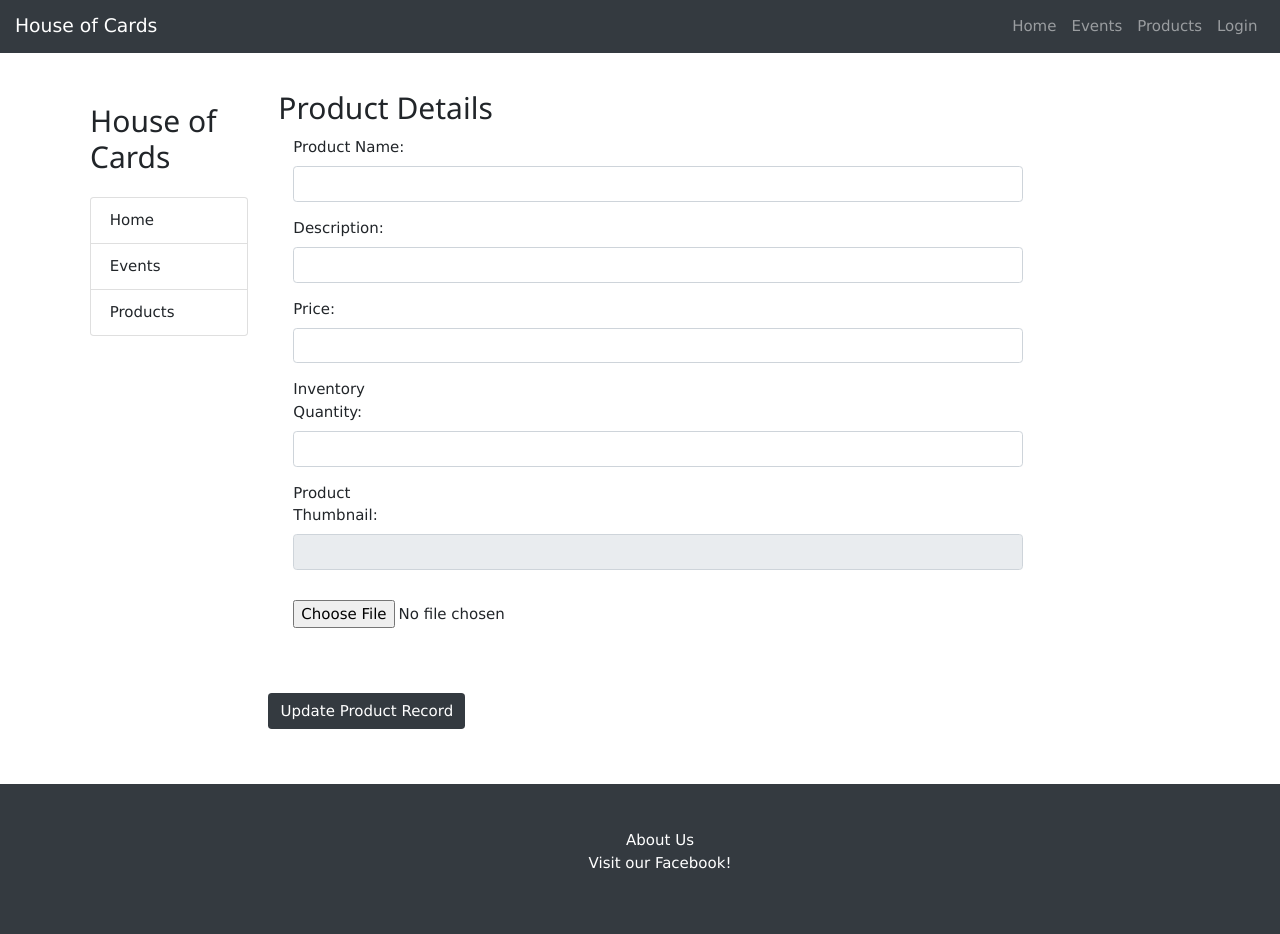
After one commit to mupetmower/HouseOfCards, a Spring app: template src/main/resources/templates/topproductform.html in a window 1280 px wide. The commit adds this page. Run offline with Thymeleaf, Linux system fonts and the light colour scheme; the template is opened without the code that fills it, so the values that code supplies are empty; some of the project's set-up classes (security, data sources, template engines, error pages and the like) are left out, and stand-ins take their place; some libraries are stand-ins or nearby versions.

Commit message:
Top Products

```diff
--- a/src/main/resources/templates/fragments/header.html
+++ b/src/main/resources/templates/fragments/header.html
@@ -54,6 +54,7 @@
           					Admin
         				</a>
                     	<div class="dropdown-menu" aria-labelledby="navbarDropdown">
+                    	<a class="dropdown-item" href="#" th:href="@{/admin/topproducts}">Manage Top Products</a>
                     		<a class="dropdown-item" href="#" th:href="@{/admin/report/new}">Reports</a>
                     		<a class="dropdown-item" href="#" th:href="@{/admin/users/all}">Manage Users</a>
                     	</div>
--- /dev/null
+++ b/src/main/resources/templates/topproductform.html
@@ -0,0 +1,191 @@
+<!DOCTYPE html>
+<html xmlns:th="http://www.thymeleaf.org">
+<head lang="en">
+
+    <title>Edit Product</title>
+
+    <!--/*/ <th:block th:include="fragments/headincludes :: head"></th:block> /*/-->
+
+    <link href="../static/css/products.css" th:href="@{/css/products.css}" rel="stylesheet" media="screen"/>
+
+</head>
+<body>
+<div class="container">
+    <!--/*/ <th:block th:include="fragments/header :: header"></th:block> /*/-->
+
+    <div class="row">
+    	<div class="col-lg-2">
+        	<leftnav><!--/*/ <th:block th:include="fragments/leftnav :: leftnav"></th:block> /*/--></leftnav>
+        </div>
+
+ 	<div class="col-lg-10">
+    <h2>Product Details</h2>
+
+        <form class="form-horizontal" th:object="${product}" th:action="@{/product}" method="post" enctype="multipart/form-data">
+
+            <!-- <div class="form-group">
+                <label class="col-sm-2 control-label">Product Id:</label>
+                <div class="col-sm-10">
+                    <input type="text" class="form-control" th:field="*{pkProductId}"/>
+                </div>
+            </div> -->
+
+
+            <div class="form-group">
+                <label class="col-sm-2 control-label">Product Name:</label>
+                <div class="col-sm-10">
+                    <input type="text" class="form-control" th:field="*{productName}"/>
+                </div>
+            </div>
+            <div class="form-group">
+                <label class="col-sm-2 control-label">Description:</label>
+                <div class="col-sm-10">
+                    <input type="text" class="form-control" th:field="*{productDescription}"/>
+                </div>
+            </div>
+            <div class="form-group">
+                <label class="col-sm-2 control-label">Price:</label>
+                <div class="col-sm-10">
+                    <input type="text" class="form-control" th:field="*{price}"/>
+                </div>
+            </div>
+            <div class="form-group">
+                <label class="col-sm-2 control-label">Inventory Quantity:</label>
+                <div class="col-sm-10">
+                    <input type="text" class="form-control" th:field="*{inventoryQuantity}"/>
+                </div>
+            </div>
+            <div class="form-group">
+                <label class="col-sm-2 control-label">Product Thumbnail:</label>
+                <div class="col-sm-10">
+                    <input type="text" class="form-control" id="thumbnailUri" name ="thumbnailUri" th:value="*{thumbnailUri}" readonly="true" />
+
+                    <img class="editform-img" id="thumbnailImg" th:src="@{__*{thumbnailUri}__}">
+
+                    <br>
+                    <input type="file" id="thumbnailFileChooser" name="thumbnailFileChooser" accept="image/*" >
+                    <script>
+                    	$('#thumbnailFileChooser').change(function(e){
+                    		if (this.files && this.files[0]) {
+                    			var reader = new FileReader();
+                    			$('#thumbnailUri').attr('value', "/images/products/productimages/" + e.target.files[0].name);
+                			    reader.onload = function(ev) {
+                			        $('#thumbnailImg').attr('src', ev.target.result);
+                    			}
+                			    reader.readAsDataURL(this.files[0]);
+                    		}
+                    	});
+                    </script>
+                </div>
+            </div>
+
+            <br>
+            <br>
+
+
+
+
+            <!-- Show all other images -----not implementing this!!!! -->
+
+            <!-- <h3>All Images</h3>
+
+            <div th:each="productImage : *{productimages}">
+            <br>
+	            <div class="form-group">
+	                <label class="col-sm-2 control-label">Other Image Uri:</label>
+	                <div class="col-sm-6">
+	                    <input type="text" class="form-control" id="${'imageUri' + productImage.index}" name="fileUris[]" th:value="${productImage.imageUri}"/>
+
+
+	                    <img class="editform-img" th:src="@{__${productImage.imageUri}__}" id="${'otherImage' + productImage.index}">
+
+	                    <br>
+	                    <input type="file" id="${'imageFileChooser' + productImage.index}" name="files[]" accept="image/*" >
+	                    <script>
+	                    $('${\'#imageFileChooser\' + productImage.index}').change(function(e){
+                    		if (this.files && this.files[0]) {
+                    			var reader = new FileReader();
+                    			$('${\'#imageUri\' + productImage.index}').attr('value', "/images/products/productimages/" + e.target.files[0].name);
+                			    reader.onload = function(ev) {
+                			        $('${\'#otherImage\' + productImage.index}').attr('src', ev.target.result);
+                    			}
+
+                    		}
+                    	});
+	                    </script>
+	                </div>
+	            </div>
+
+	            <div class="form-group">
+	                <label class="col-sm-2 control-label">Other Image View Name:</label>
+	                <div class="col-sm-10">
+	                    <input type="text" class="form-control" id="otherImageViewName" name="names[]" th:value="${productImage.viewName}" />
+	                </div>
+	            </div>
+
+            <hr>
+
+            </div> -->
+            <!-- End of th:each image in productimages -->
+
+
+
+
+
+            <!-- Add more images ----- not implementing this!!!! -->
+
+
+            <!-- Extra user-added images -->
+            <!-- <div id="userAddedImages">
+
+            </div>
+            <script id="userAddedImagesScript">
+	        	var imgFormNum = 0;
+            </script>
+
+            <br>
+            <br> -->
+
+            <!--
+            <div class="form-group">
+                <div class="col-sm-10">
+					<button type="button" id="addAnotherImage" onclick="addImageForm()" class="btn btn-sm bg-dark text-white">Add Another Image</button>
+                </div>
+                <script>
+
+                	function addImageForm() {
+                		imgFormNum = imgFormNum + 1;
+
+                    	$('#userAddedImages').append("<br><div class=\"form-group\"><label class=\"col-sm-2 control-label\">Other Image Uri:</label><div class=\"col-sm-6\"><input type=\"text\" class=\"form-control\" id=\"${'otherUserImageUri' + imgFormNum}\" name=\"fileUris[]\"/><img class=\"editform-img\" id=\"${'otherUserImage' + imgFormNum}\"><br><input type=\"file\" id=\"${'otherUserImageFileChooser' + imgFormNum}\" accept=\"image/*\" name=\"files[]\" ></div></div><div class=\"form-group\"><label class=\"col-sm-2 control-label\">Other Image View Name:</label><div class=\"col-sm-10\"><input type=\"text\" class=\"form-control\" id=\"otherUserImageViewName\" name=\"names[]\" th:value=\"${productImage.viewName}\" /></div></div><hr>");
+                    	s = "$('#otherUserImageFileChooser' + '${imgFormNum}').change(function(e){if (this.files && this.files[0]) {var reader = new FileReader(); $('#otherUserImageUri' + imgFormNum).attr('value', \"/images/products/productimages/\" + e.target.files[0].name); reader.onload = function(ev) { $('#otherUserImage' + imgFormNum).attr('src', ev.target.result);} } });";
+
+                    	var newScript   = document.createElement("script");
+                    	newScript.type  = "text/javascript";
+                    	newScript.text  = s
+                    	document.body.appendChild(newScript);
+
+                    }
+               </script>
+
+            </div> -->
+
+
+
+
+            <div class="row">
+                <button type="submit" class="btn btn-default bg-dark text-white">Update Product Record</button>
+            </div>
+        </form>
+    </div>
+</div>
+</div>
+<br>
+<br>
+
+<!-- Footer -->
+    <footer class="py-5 bg-dark">
+		<!--/*/ <th:block th:include="fragments/footer :: footer"></th:block> /*/-->
+    </footer>
+
+</body>
+</html>
```
Also changed, not shown: src/main/java/com/houseofcards/controllers/TopProductsController.java (+45 -2 lines), src/main/resources/templates/topproducts.html (added, +114 -0 lines), 2 other files.
